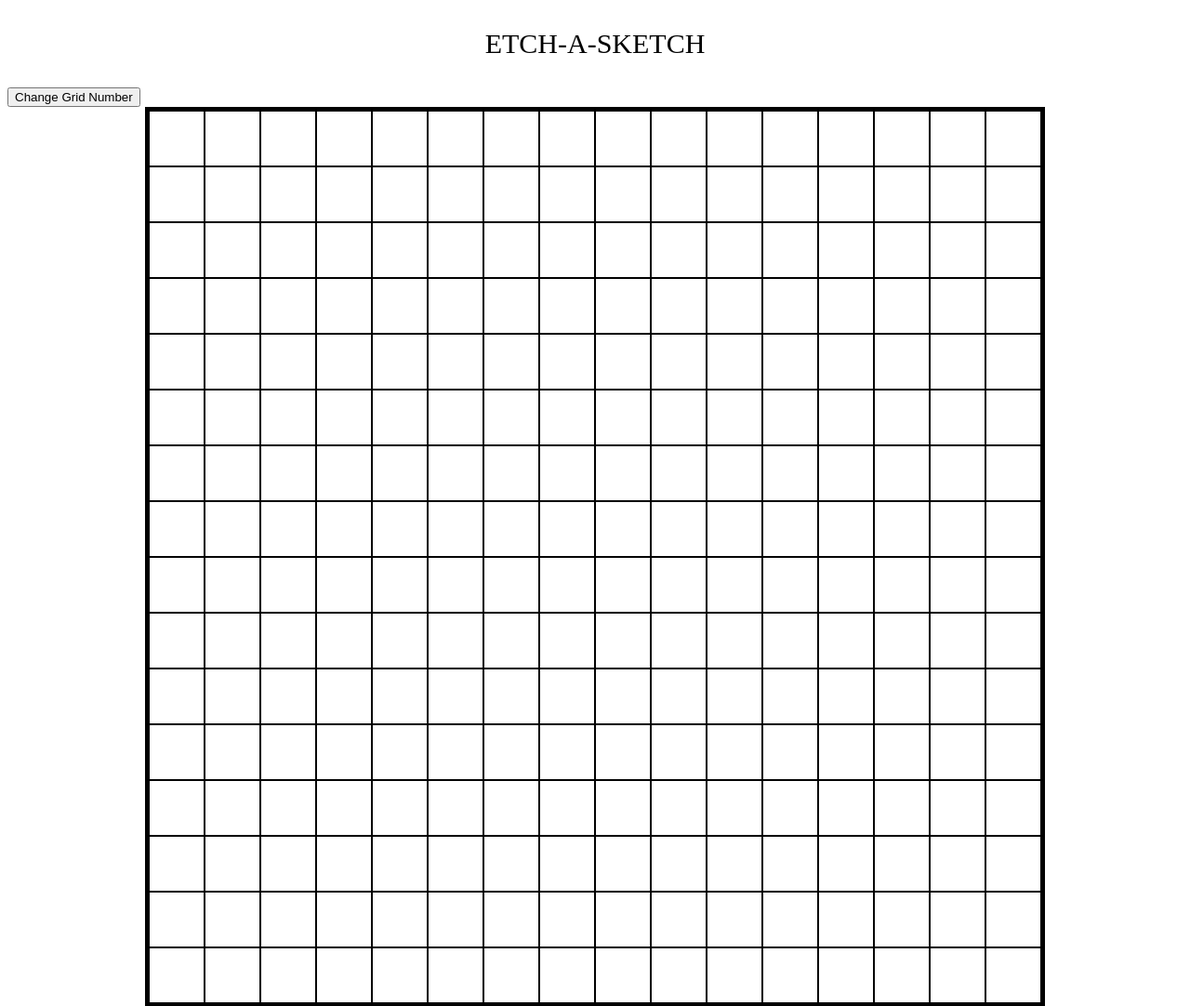
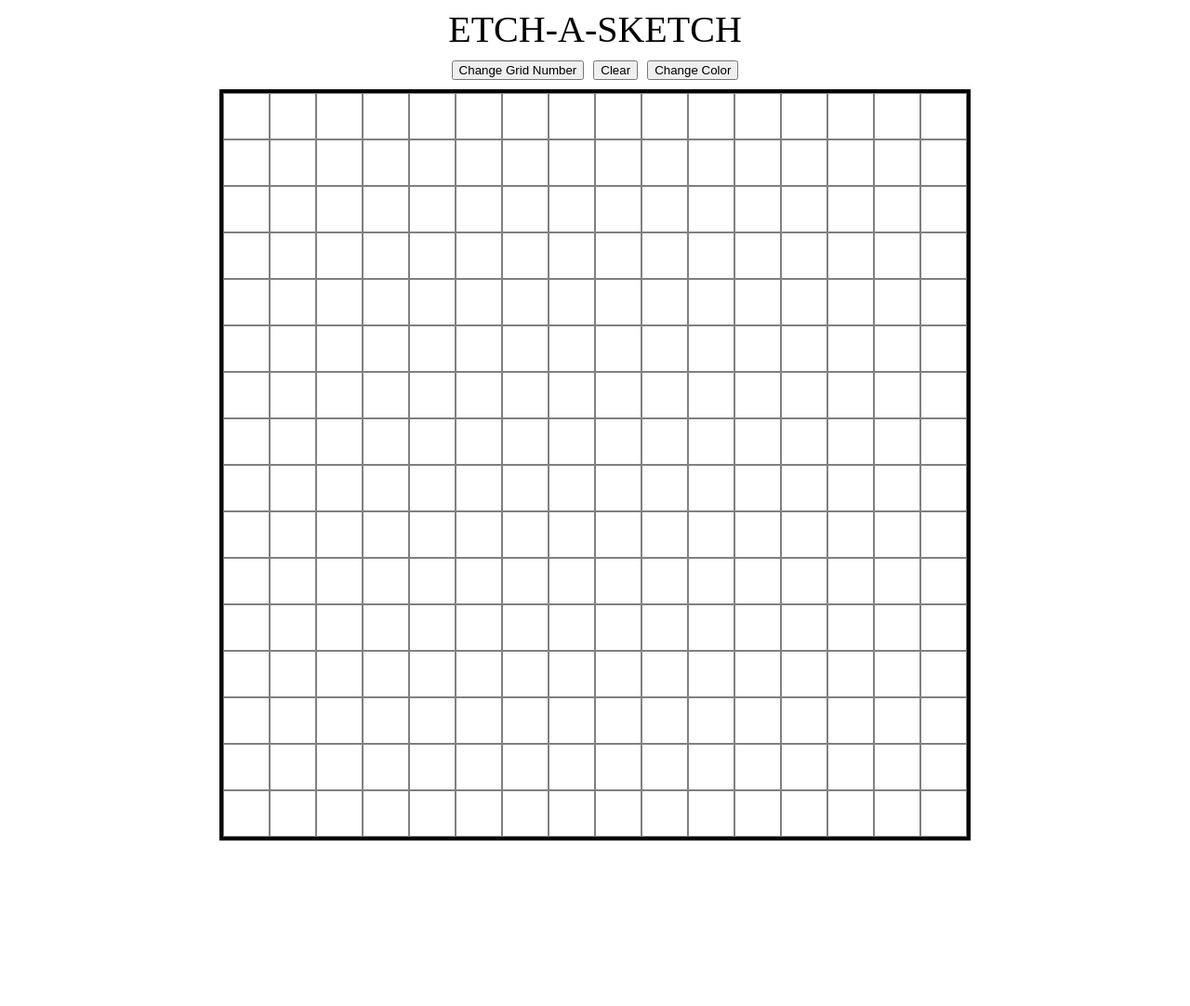
Before and after one commit to Yunkai030/Etch-a-Sketch, a plain HTML site: page index.html in a window 1280 px wide. Shown: the top 1082 px of the page at 93% size. After the commit the page ends 912 px from the top, so only its background shows below. Drawn offline with Linux system fonts and the light colour scheme.

Commit message:
Change the overall size to 800x800, then optimize the hover effect to make it smoother.

```diff
--- a/index.html
+++ b/index.html
@@ -7,9 +7,13 @@
     <link rel="stylesheet" href="style.css">
 </head>
 <body>
-    <div>
-        <p id="title"> ETCH-A-SKETCH </P>
+    <div id="title">
+        <p> ETCH-A-SKETCH </P>
+    </div>
+    <div id="toolBar">
         <button id="changeGrid">Change Grid Number</button>
+        <button id="clear">Clear</button>
+        <button id=""> Change Color </button>
     </div>
 
     <div id="container">
--- a/scirpt.js
+++ b/scirpt.js
@@ -1,13 +1,17 @@
 const gridNum = document.querySelector("#inputSize");
 let painting = false;
+let lastGridNumber = 16;
+
+
+const buttonClear = document.querySelector("#clear");
+buttonClear.addEventListener("click",clearGrid);
 
 // div that is the single grid
-
 const changeGrid = document.querySelector("#changeGrid");
 changeGrid.addEventListener("click", ()=>{
     containerDiv.innerHTML = '';
     let num = prompt("What's your desire grid number?");
-
+    lastGridNumber = num;
     createGrid(num);
 });
 
@@ -18,27 +22,42 @@ function createGrid(gridNum){
     for (let index = 0; index < gridNum*gridNum; index++) {
         const div = document.createElement("div");
         div.classList.add("square");
-        div.style.height = `${960/gridNum -2}px`;
+        div.style.height = `${800/gridNum -2}px`;
         console.log((960/gridNum -2));
-        div.style.width = `${960/gridNum -2}px`;
+        div.style.width = `${800/gridNum -2}px`;
         containerDiv.appendChild(div);
-        div.addEventListener("mousedown",()=>{
+        div.addEventListener("mousedown",(e)=>{
+             e.preventDefault();
             painting = true;
             addColorClass(div);
         });
-        containerDiv.addEventListener("mouseup", ()=>{
-            painting = false;
-        });
-        div.addEventListener("mouseover",()=>{
+         div.addEventListener("mouseover",()=>{
             if (painting){
                 addColorClass(div);
             }
         });
+
+
     }
 
+
+}
+
+
+
+document.addEventListener("mouseup", ()=>{
+            painting = false;
+        });
+
+
+function clearGrid() {
+    containerDiv.innerHTML = "";
+    createGrid(lastGridNumber);
 }
 
 function addColorClass(selectClass){
     selectClass.classList.add("colored");
 }
+
+
 createGrid(16);
--- a/style.css
+++ b/style.css
@@ -1,14 +1,31 @@
-#title{
+#title {
     display: flex;
     justify-content: center;
-    font-size: 30px;
+    font-size: 40px;
+    padding: 0%;
+    margin: 0;
+}
+
+p {
+    margin: 0;
+}
+
+#toolBar {
+    display: flex;
+    justify-content: center;
+    gap: 10px;
+}
+
+body {
+    display: flex;
+    flex-direction: column;
+    gap: 10px;
 }
 
 
-
 .square {
-    border: 1px solid black;
-
+    border: 1px solid grey;
+    user-select: none;
     margin:0 0;
     gap:0;
 
@@ -17,12 +34,11 @@
 #container {
     display: flex;
     flex-wrap: wrap;
-    width: 960px;
-    height: 960px;
+    width: 800px;
+    height: 800px;
     border: 4px solid black;
     justify-content:flex-start;
     margin: 0 auto;
-
 }
 
 .colored {
```
